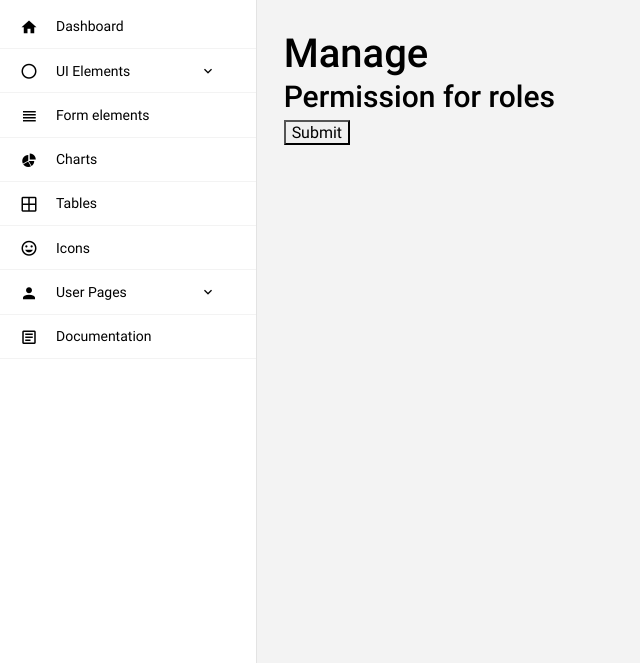
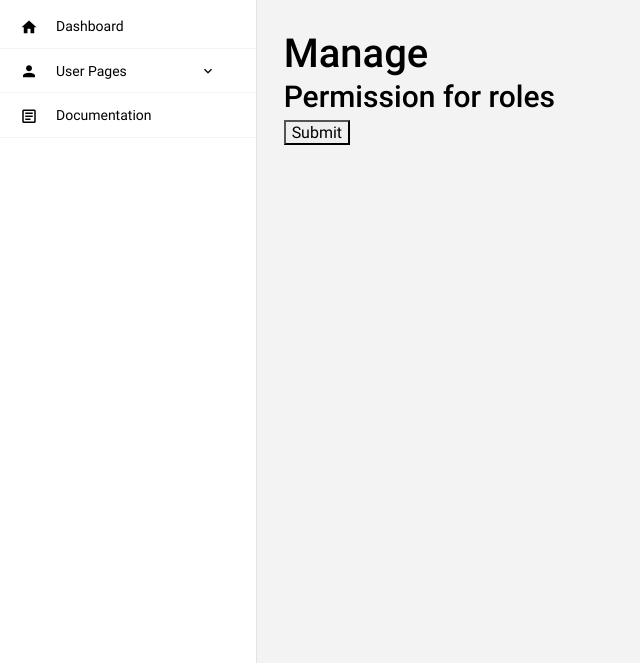
Before and after one commit to hamletmaharjan/laravel-tasks, a Laravel app: template crud/resources/views/admin/manage.blade.php in a window 1280 px wide. Shown: the part 60-723 px from the top of the page, without its empty margins (0-640 px from the left). Run offline with Laravel 8, Linux system fonts and the light colour scheme; the template is opened without the code that fills it, so the values that code supplies are empty; a user stored in the database is signed in; data comes from the database, SQL or seed files in the repository; parts of the project's set-up code (start-up, migrations or seed data) failed here and were passed over.

Commit message:
corrected some logical errors

```diff
--- a/crud/app/Providers/AuthServiceProvider.php
+++ b/crud/app/Providers/AuthServiceProvider.php
@@ -31,6 +31,10 @@ class AuthServiceProvider extends ServiceProvider
     {
         $this->registerPolicies();
 
+        Gate::define('manage-permissions', function ($user) {
+            return $user->role->name == 'superadmin';
+        });
+
         // Gate::define('view-users', function ($user) {
         //     if($user->hasAccess('view-post')){
         //         return true;
--- a/crud/app/Services/UserServices.php
+++ b/crud/app/Services/UserServices.php
@@ -29,4 +29,8 @@ class UserServices
 	public function updateUserData($data,$id){
 		//
 	}
+
+	public function getNewUsers(){
+		//return $this->user->where()
+	}
 }
--- a/crud/app/User.php
+++ b/crud/app/User.php
@@ -53,11 +53,19 @@ class User extends Authenticatable
     // }
 
     public function hasAccess($permission){
-        foreach ($this->role->permissions as $perm) {
-            if($perm->name == $permission){
-                return true;
-            }
+        //dd($this->role->permissions);
+        if($this->role->permissions->contains('name',$permission)){
+            return true;
         }
-        return false;
+        else{
+            return false;
+        }
+
+        // foreach ($this->role->permissions as $perm) {
+        //     if($perm->name == $permission){
+        //         return true;
+        //     }
+        // }
+        // return false;
     }
 }
--- a/crud/resources/views/admin/layouts/navbar.blade.php
+++ b/crud/resources/views/admin/layouts/navbar.blade.php
@@ -2,8 +2,8 @@
     <nav class="navbar col-lg-12 col-12 p-0 fixed-top d-flex flex-row">
             <div class="navbar-brand-wrapper d-flex justify-content-center">
         <div class="navbar-brand-inner-wrapper d-flex justify-content-between align-items-center w-100">
-          <a class="navbar-brand brand-logo" href="index.html"><img src="{{asset('admin/images/logo.svg')}}" alt="logo"/></a>
-          <a class="navbar-brand brand-logo-mini" href="index.html"><img src="{{asset('admin/images/logo-mini.svg')}}" alt="logo"/></a>
+          <a class="navbar-brand brand-logo" href="{{route('admin.dashboard')}}"><img src="{{asset('admin/images/logo.svg')}}" alt="logo"/></a>
+          <a class="navbar-brand brand-logo-mini" href="{{route('admin.dashboard')}}"><img src="{{asset('admin/images/logo-mini.svg')}}" alt="logo"/></a>
           <button class="navbar-toggler navbar-toggler align-self-center" type="button" data-toggle="minimize">
             <span class="mdi mdi-sort-variant"></span>
           </button>
--- a/crud/resources/views/admin/layouts/sidebar.blade.php
+++ b/crud/resources/views/admin/layouts/sidebar.blade.php
@@ -2,46 +2,9 @@
       <nav class="sidebar sidebar-offcanvas" id="sidebar">
         <ul class="nav">
           <li class="nav-item">
-            <a class="nav-link" href="index.html">
+            <a class="nav-link" href="{{route('admin.dashboard')}}">
               <i class="mdi mdi-home menu-icon"></i>
               <span class="menu-title">Dashboard</span>
-            </a>
-          </li>
-          <li class="nav-item">
-            <a class="nav-link" data-toggle="collapse" href="#ui-basic" aria-expanded="false" aria-controls="ui-basic">
-              <i class="mdi mdi-circle-outline menu-icon"></i>
-              <span class="menu-title">UI Elements</span>
-              <i class="menu-arrow"></i>
-            </a>
-            <div class="collapse" id="ui-basic">
-              <ul class="nav flex-column sub-menu">
-                <li class="nav-item"> <a class="nav-link" href="pages/ui-features/buttons.html">Buttons</a></li>
-                <li class="nav-item"> <a class="nav-link" href="pages/ui-features/typography.html">Typography</a></li>
-              </ul>
-            </div>
-          </li>
-          <li class="nav-item">
-            <a class="nav-link" href="pages/forms/basic_elements.html">
-              <i class="mdi mdi-view-headline menu-icon"></i>
-              <span class="menu-title">Form elements</span>
-            </a>
-          </li>
-          <li class="nav-item">
-            <a class="nav-link" href="pages/charts/chartjs.html">
-              <i class="mdi mdi-chart-pie menu-icon"></i>
-              <span class="menu-title">Charts</span>
-            </a>
-          </li>
-          <li class="nav-item">
-            <a class="nav-link" href="pages/tables/basic-table.html">
-              <i class="mdi mdi-grid-large menu-icon"></i>
-              <span class="menu-title">Tables</span>
-            </a>
-          </li>
-          <li class="nav-item">
-            <a class="nav-link" href="pages/icons/mdi.html">
-              <i class="mdi mdi-emoticon menu-icon"></i>
-              <span class="menu-title">Icons</span>
             </a>
           </li>
           <li class="nav-item">
--- a/crud/resources/views/admin/manage.blade.php
+++ b/crud/resources/views/admin/manage.blade.php
@@ -34,7 +34,10 @@
 	  <!-- <div class="panel-body">{{$permission->name}}</div> -->
 	  <div class="modal-body">
 	  	<div class="checkbox">
-			  <label><input type="checkbox" name="permissions[{{$role->id}}][]" value="{{$permission->id}}" {{$role->permissions->contains('id',$permission->id) ? 'checked' : ''}}>{{$permission->name}}</label>
+			  <label>
+			  	<input type="checkbox" name="permissions[{{$role->id}}][]" value="{{$permission->id}}" {{$role->permissions->contains('id',$permission->id) ? 'checked' : ''}}>
+				<!-- <input id='testNameHidden' type='hidden' value='0' name="permissions[{{$role->id}}][]"> -->
+			  	{{$permission->name}}</label>
 		</div>
 	  </div>
 
@@ -45,4 +48,9 @@
 	</form>
 
 </div>
+<!-- <script type="text/javascript">
+	if(document.getElementById("permissions[{{$role->id}}][]").checked) {
+    document.getElementById('testNameHidden').disabled = true;
+}
+</script> -->
 @endsection
--- a/crud/routes/web.php
+++ b/crud/routes/web.php
@@ -34,8 +34,6 @@ Route::middleware(['adminpriv','auth'])->prefix('/admin')->group(function(){
 
 
 
-Route::get('/','PostController@index')->name('index');
-Route::get('/post/{id}','PostController@show')->name('post.show');
 
 
 
@@ -62,21 +60,8 @@ Route::middleware('auth')->group(function(){
 });
 
 
-
-// Route::middleware(['adminpriv','auth'])->group(function(){
-	// Route::get('/user/settings','UserController@showSettings')->name('users.settings');
-	// Route::get('user/password','UserController@showChangePasswordForm')->name('users.password');
-	// Route::post('user/changepassword','UserController@changePassword')->name('users.changepassword');
-// 	Route::get('/users','UserController@index')->name('users.index');
-// 	Route::get('/user/create','UserController@create')->name('users.create');
-// 	Route::post('/users','UserController@store')->name('users.store');
-// 	Route::get('/user/{id}','UserController@show')->name('users.show');
-// 	Route::get('/user/{id}/edit','UserController@edit')->name('users.edit');
-// 	Route::put('/user/{id}','UserController@update')->name('users.update');
-// 	Route::delete('/user/{id}','UserController@destroy')->name('users.destroy');
-
-// });
-
+Route::get('/','PostController@index')->name('index');
+Route::get('/post/{id}','PostController@show')->name('post.show');
 
 Auth::routes();
 
```
Also changed, not shown: crud/app/Http/Controllers/DashboardController.php (+22 -4 lines), crud/app/Http/Controllers/UserController.php (+9 -2 lines).
